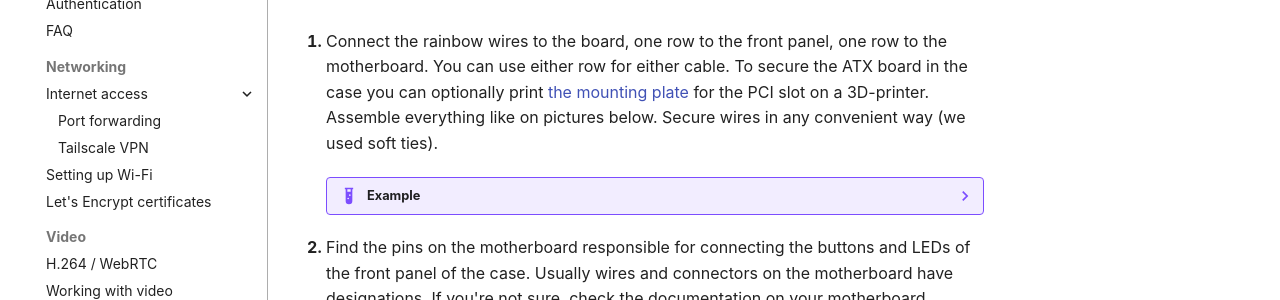
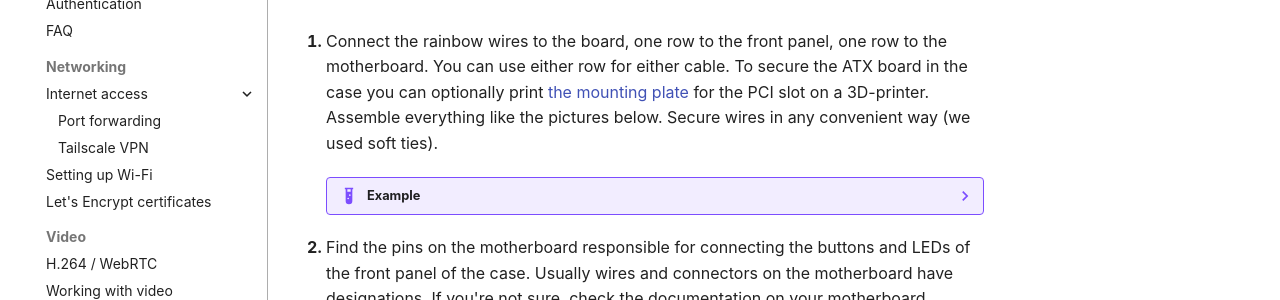
Before and after one commit to pikvm/pikvm, an MkDocs documentation site: the page built from docs/atx_board.md, in a window 1280 px wide and 900 px high, scrolled down 325 px. Shown: the part 178-478 px from the top of the window. Built offline with MkDocs 1.6.1 and Material for MkDocs 9.7.7, drawn with Linux system fonts in a browser that asks for light colours; some web fonts are replaced; comment, search, counter and statistics services are not loaded.

Commit message:
Update on to the

```diff
--- a/docs/atx_board.md
+++ b/docs/atx_board.md
@@ -6,7 +6,7 @@ To manage the power of your computer, you will need to install an ATX adapter bo
 
 ## Detailed instructions
 
-1. Connect the rainbow wires to the board, one row to the front panel, one row to the motherboard. You can use either row for either cable. To secure the ATX board in the case you can optionally print [the mounting plate](stl/atx/index.md){target=_blank} for the PCI slot on a 3D-printer. Assemble everything like on pictures below. Secure wires in any convenient way (we used soft ties).
+1. Connect the rainbow wires to the board, one row to the front panel, one row to the motherboard. You can use either row for either cable. To secure the ATX board in the case you can optionally print [the mounting plate](stl/atx/index.md){target=_blank} for the PCI slot on a 3D-printer. Assemble everything like the pictures below. Secure wires in any convenient way (we used soft ties).
 
     ??? example
         <img src="atx_board_1.jpg" />
```
